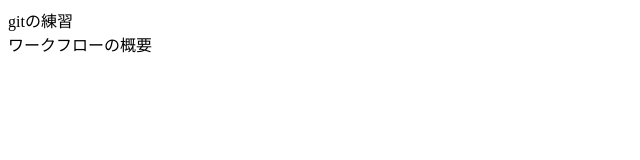
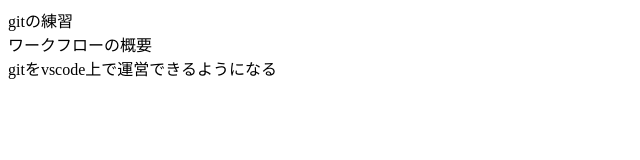
Before and after one commit to KosukeOsanai/intro_git, a plain HTML site: page index.html in a window 1280 px wide. Shown: the whole page, without its empty margins (0-640 px from the left). Drawn offline with Linux system fonts and the light colour scheme.

Commit message:
second commit

```diff
--- a/index.html
+++ b/index.html
@@ -8,5 +8,6 @@
 <body>
     <div>gitの練習</div>
     <div>ワークフローの概要</div>
+    <div>gitをvscode上で運営できるようになる</div>
 </body>
 </html>
```
